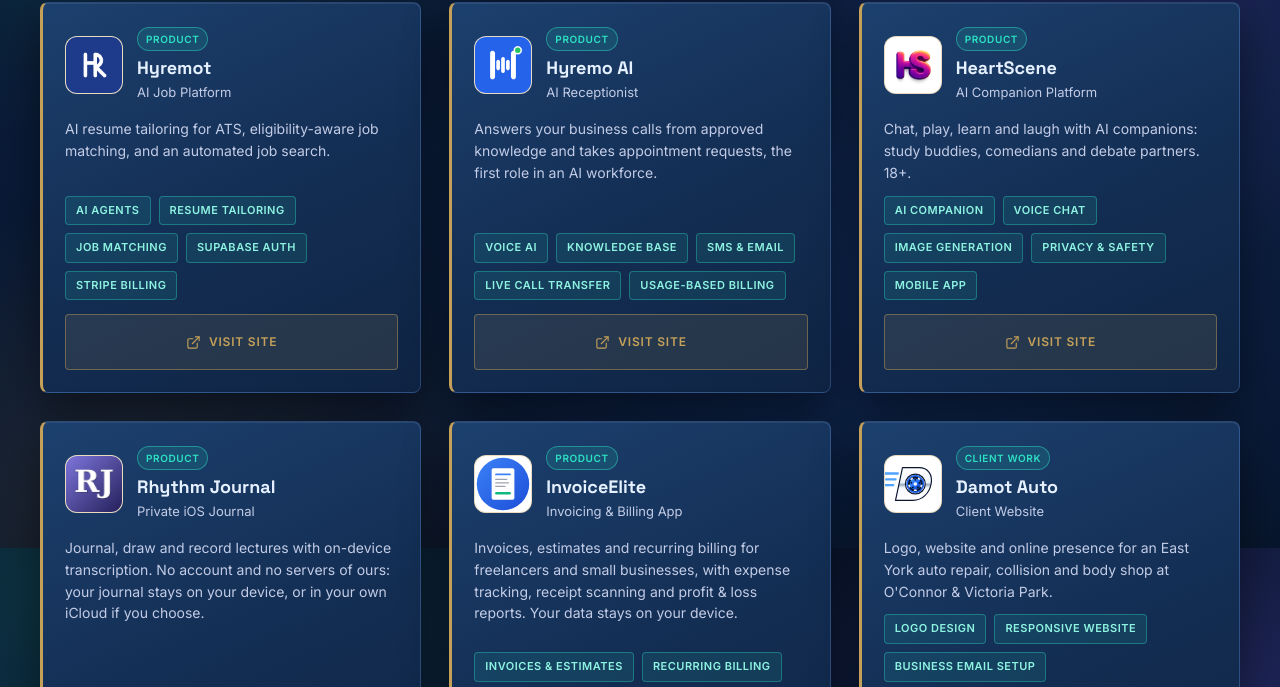
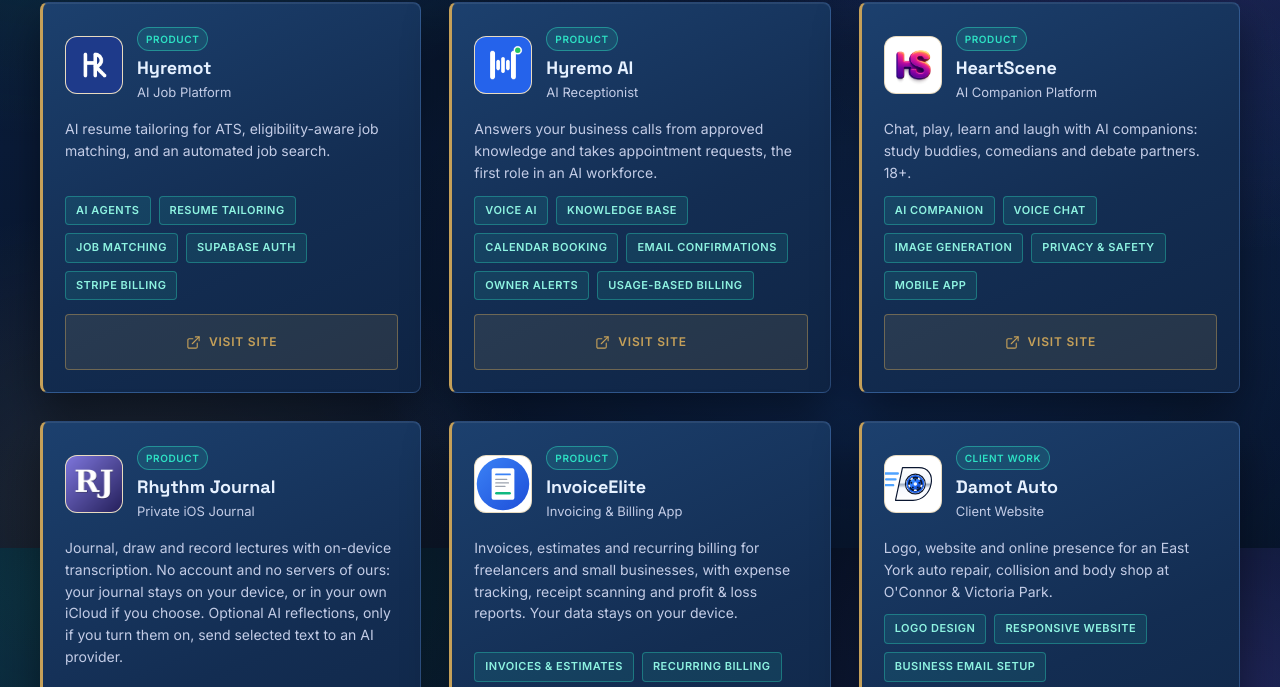
Before and after one commit to etef738/MelakuDigitalInc, a plain HTML site: page index.html in a window 1280 px wide. Shown: the part 2652-3339 px from the top of the page. Drawn offline with Linux system fonts and the light colour scheme.

Commit message:
Align Hyremo and Rhythm Journal copy with their product sites

```diff
--- a/index.html
+++ b/index.html
@@ -186,7 +186,7 @@
                     <div class="demo-content" id="demo-ai-dev">
                         <p style="color: rgba(204, 214, 246, 0.85); font-size: 14px; line-height: 1.6; margin: 0;">
                             <strong style="color: #C5A059; display: block; margin-bottom: 8px;">Hyremo AI &mdash; AI Receptionist</strong>
-                            A voice agent that answers business calls from approved knowledge, takes appointment requests, sends SMS and email follow-ups, and hands the call to a person when needed.
+                            A voice agent that answers business calls from approved knowledge, takes appointment requests, emails customers their confirmations and reminders, and alerts the owner by email and text.
                         </p>
                     </div>
                 </div>
@@ -352,7 +352,7 @@
                             </div>
                         </div>
                         <p class="live-desc">Answers your business calls from approved knowledge and takes appointment requests, the first role in an AI workforce.</p>
-                        <div class="live-tags"><span class="tag">Voice AI</span><span class="tag">Knowledge Base</span><span class="tag">SMS &amp; Email</span><span class="tag">Live Call Transfer</span><span class="tag">Usage-Based Billing</span></div>
+                        <div class="live-tags"><span class="tag">Voice AI</span><span class="tag">Knowledge Base</span><span class="tag">Calendar Booking</span><span class="tag">Email Confirmations</span><span class="tag">Owner Alerts</span><span class="tag">Usage-Based Billing</span></div>
                         <div class="live-links">
                             <a class="project-link" href="https://hyremo.ai/" target="_blank" rel="noopener noreferrer" aria-label="Visit Site: Hyremo AI (opens in a new tab)"><svg class="action-icon" viewBox="0 0 24 24" aria-hidden="true"><path d="M18 13v6a2 2 0 0 1-2 2H5a2 2 0 0 1-2-2V8a2 2 0 0 1 2-2h6"></path><path d="M15 3h6v6"></path><path d="M10 14 21 3"></path></svg> Visit Site</a>
                         </div>
@@ -381,7 +381,7 @@
                                 <p class="live-sub">Private iOS Journal</p>
                             </div>
                         </div>
-                        <p class="live-desc">Journal, draw and record lectures with on-device transcription. No account and no servers of ours: your journal stays on your device, or in your own iCloud if you choose.</p>
+                        <p class="live-desc">Journal, draw and record lectures with on-device transcription. No account and no servers of ours: your journal stays on your device, or in your own iCloud if you choose. Optional AI reflections, only if you turn them on, send selected text to an AI provider.</p>
                         <div class="live-tags"><span class="tag">iOS Development</span><span class="tag">On-Device AI</span><span class="tag">CloudKit</span><span class="tag">Privacy Architecture</span><span class="tag">Swift</span></div>
                         <div class="live-links">
                             <a class="project-link" href="https://apps.apple.com/ca/app/rhythm-journal/id6794914551" target="_blank" rel="noopener noreferrer" aria-label="App Store: Rhythm Journal (opens in a new tab)"><svg class="action-icon" viewBox="0 0 24 24" aria-hidden="true"><path d="M16.5 3.5c-.9.6-1.5 1.6-1.4 2.6 1-.1 2-.7 2.6-1.5.6-.8.9-1.8.8-2.6-.8 0-1.5.5-2 1.5z"></path><path d="M19 16.5c-.4.9-.7 1.3-1.2 2.1-.8 1.2-1.9 2.7-3.3 2.7-1.2 0-1.5-.8-3.1-.8s-1.9.8-3.1.8c-1.4 0-2.5-1.4-3.3-2.6-2.2-3.3-2.4-7.2-1.1-9.2 1-1.4 2.4-2.2 3.8-2.2 1.5 0 2.4.8 3.6.8 1.2 0 1.9-.8 3.6-.8 1.3 0 2.7.7 3.7 2-3.2 1.7-2.7 6.2-.1 7.2z"></path></svg> App Store</a>
```
